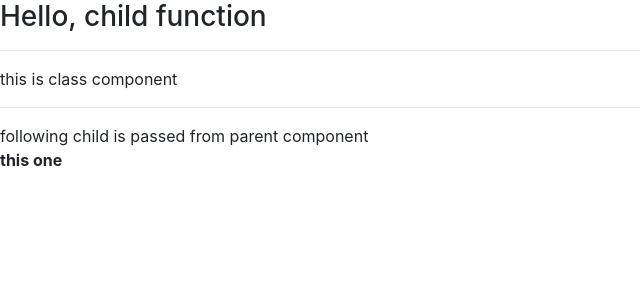
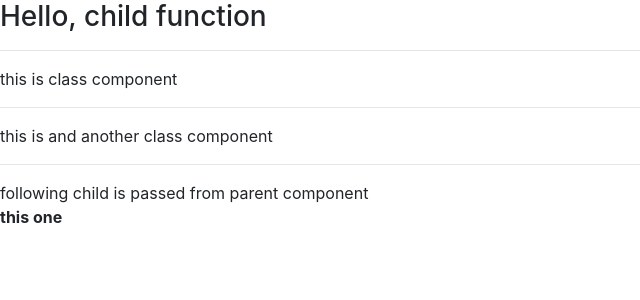
Before and after one commit to da-vaibhav/reactjs-session-xp, a React (Create React App) app: page / in a window 1280 px wide. Shown: the top 300 px of the page, without its empty margins (0-640 px from the left). Built offline with nearby package versions, Linux system fonts and the light colour scheme; the HTML template or start-up script is replaced by a standard one.

Commit message:
one more example

```diff
--- a/src/App.jsx
+++ b/src/App.jsx
@@ -12,6 +12,8 @@ class App extends Component {
         <hr/>
         <ClassChild name="class component"/>
         <hr/>
+        <ClassChild name="and another class component"/>
+        <hr/>
         <ChildrenProps>
           <b>this one</b>
         </ChildrenProps>
```
